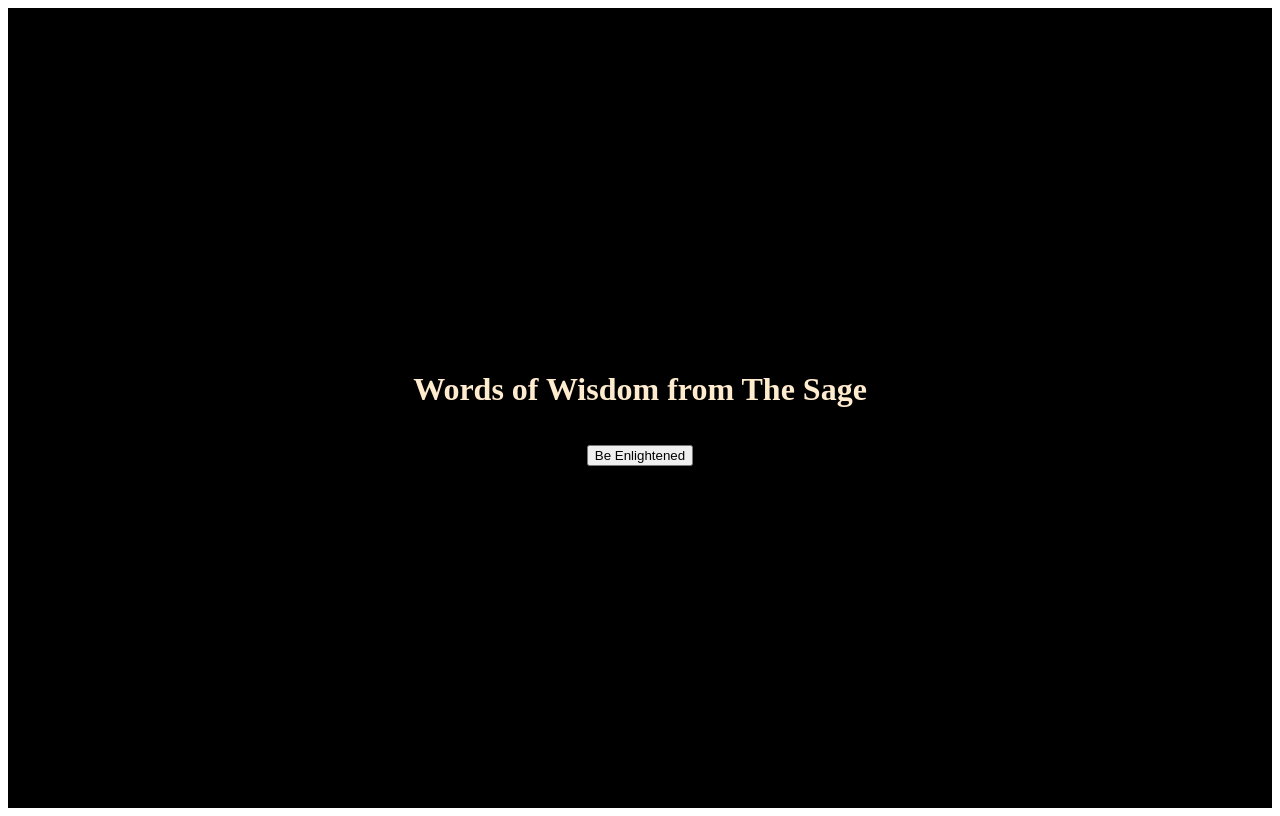
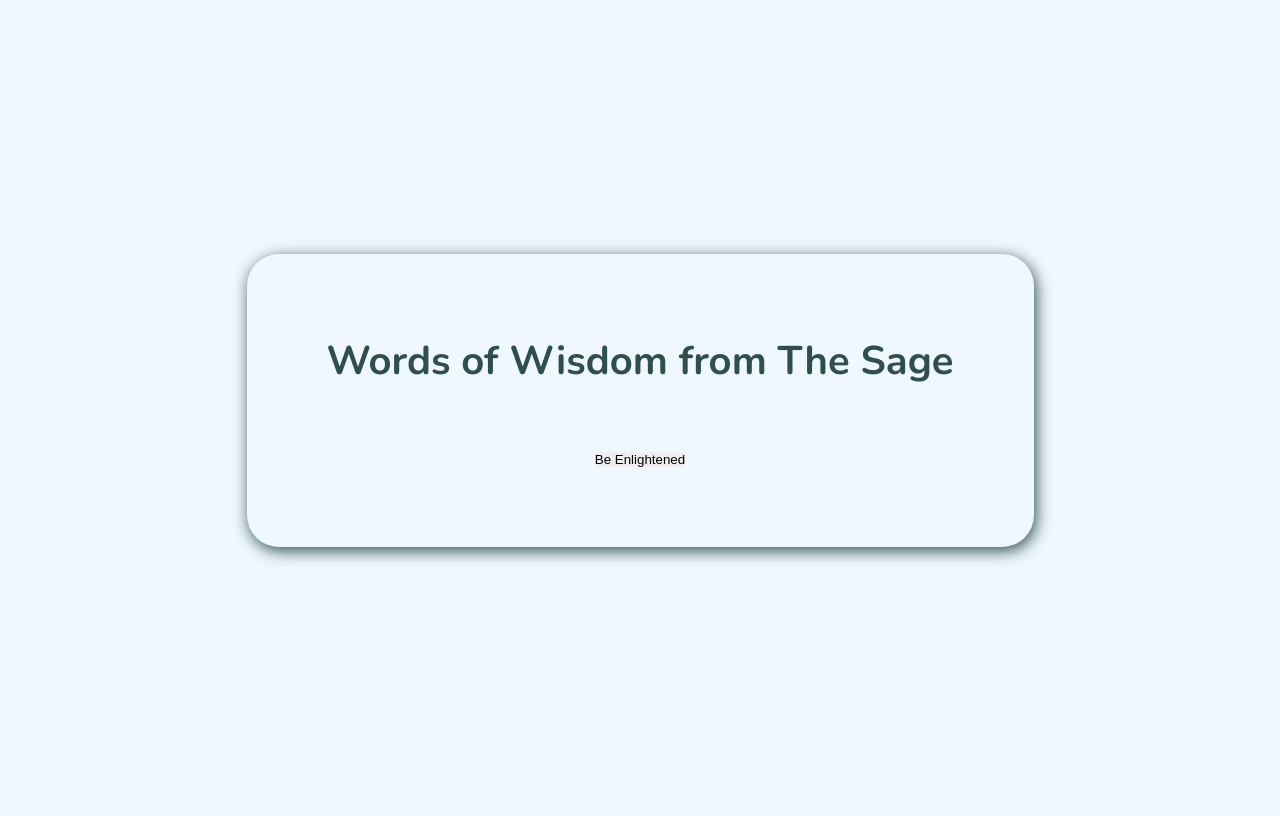
Before and after one commit to krig6/random-quote-generator, a website built with webpack: page src/template.html in a window 1280 px wide. Built offline with nearby package versions, Linux system fonts and the light colour scheme; some packages are replaced by stand-ins of ours; no server answers.

Commit message:
style: Add global styles and layout for the quote generator app
- Add Google Font import for Nunito
- Apply global reset for box-sizing, margin, padding, outline, border, and text-decoration
- Define root variables for colors and transition
- Set global HTML styles including background, color, font, and layout properties
- Style container with alignment, padding, text alignment, border radius, box shadow
- Style section for flex layout and gap
- Style header and quote text with specific font sizes
- Add styles for 'Get Quote' button
- ADd active and hover states for 'Get Quote' button with transformation and shadows

```diff
--- a/src/styles/main.css
+++ b/src/styles/main.css
@@ -1,10 +1,88 @@
-.container {
+/* Google Font */
+@import url("https://fonts.googleapis.com/css2?family=Nunito:wght@200..1000&display=swap");
+
+/* Global Reset */
+*,
+*::before,
+*::after {
+  box-sizing: border-box;
+  margin: 0;
+  padding: 0;
+  outline: none;
+  border: none;
+  text-decoration: none;
+}
+
+:root {
+  /* Colors */
+  --app-background-color: #f0f8ff;
+  --accent-light-color: #4682b4;
+  --text-color: #2f4f4f;
+  /* Transition */
+  --transition-fast: 0.1s;
+  --transition-normal: 0.5s;
+  --transition-slow: 1s;
+}
+
+html {
+  background: var(--app-background-color);
+  color: var(--text-color);
+  font-family: "Nunito", sans-serif;
+  font-size: 16px;
+  overflow: hidden;
   display: flex;
   justify-content: center;
   align-items: center;
   height: 100vh;
-  background-color: black;
-  color: blanchedalmond;
+  padding-inline: 10rem;
+}
+.container {
+  align-items: center;
+  display: flex;
   flex-direction: column;
+  justify-content: center;
+  padding: 5rem;
   text-align: center;
+  gap: 2rem;
+  border-radius: 2rem;
+  box-shadow: 2px 4px 16px var(--text-color);
 }
+
+section {
+  display: flex;
+  flex-direction: column;
+  align-items: center;
+  gap: 2rem;
+}
+
+header h1 {
+  font-size: 2.5rem;
+}
+
+.quote {
+  font-size: 2rem;
+}
+
+.get-quote {
+  padding: 0.5rem 0.8rem;
+  width: 40%;
+  border-radius: 1rem;
+  color: var(--text-color);
+  background-color: var(--accent-light-color);
+  cursor: pointer;
+  font-size: 1rem;
+  font-weight: 600;
+  transition: var(--transition-fast);
+  border: 4px solid var(--accent-light-color);
+}
+
+.get-quote:active {
+  box-shadow: 0 2px 4px var(--accent-light-color);
+  transform: scale(0.9);
+}
+
+.get-quote:hover {
+  background-color: var(--accent-light-color);
+  box-shadow: 0 4px 6px var(--accent-light-color);
+  color: var(--app-background-color);
+}
```
